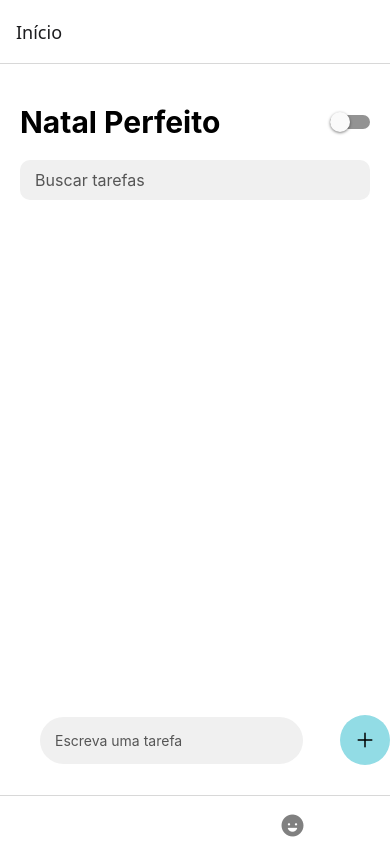
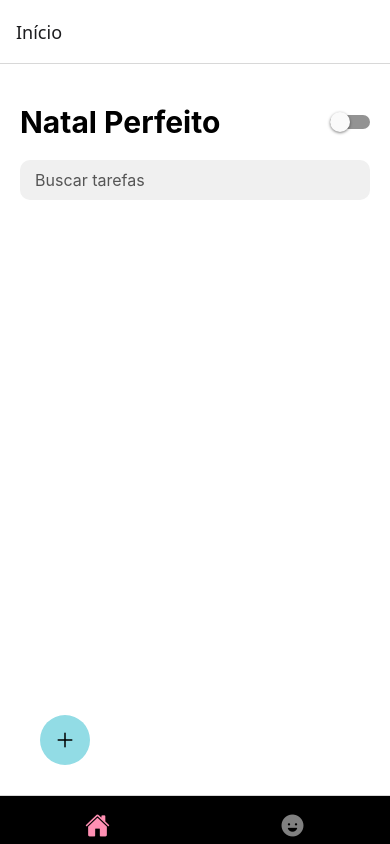
Before and after one commit to luciarigoni/luciarigoni-todolistchallenge, a React Native app: screen /HomeTabs in a window 390 px wide. Built offline with nearby package versions, Linux system fonts and the light colour scheme.

Commit message:
Faz correções no código

```diff
--- a/navigation/AppNavigator.js
+++ b/navigation/AppNavigator.js
@@ -3,6 +3,7 @@ import React from "react";
 import { createStackNavigator } from "@react-navigation/stack";
 import OnboardingScreen from "../screens/OnboardingScreen";
 import HomeTabs from "./HomeTabs";
+import AddTaskScreen from "../screens/AddTaskScreen"; //
 
 const Stack = createStackNavigator();
 
@@ -14,6 +15,7 @@ export default function AppNavigator() {
     >
       <Stack.Screen name="Onboarding" component={OnboardingScreen} />
       <Stack.Screen name="HomeTabs" component={HomeTabs} />
+      <Stack.Screen name="AddTask" component={AddTaskScreen} />
     </Stack.Navigator>
   );
 }
--- a/navigation/HomeTabs.js
+++ b/navigation/HomeTabs.js
@@ -1,9 +1,8 @@
-import React, { useContext } from "react";
+import React from "react";
 import { createBottomTabNavigator } from "@react-navigation/bottom-tabs";
 import Ionicons from "react-native-vector-icons/Ionicons";
 import HomeScreen from "../screens/HomeScreen";
 import BoredScreen from "../screens/BoredScreen";
-import { ThemeContext } from "../context/ThemeProvider";
 
 const Tab = createBottomTabNavigator();
 
@@ -20,11 +19,13 @@ export default function HomeTabs() {
           }
           return <Ionicons name={iconName} size={size} color={color} />;
         },
-        tabBarActiveTintColor: "#FFFFFF",
-        tabBarInactiveTintColor: "gray",
-
+        tabBarActiveTintColor: "#FF90B3", // Cor do ícone ativo
+        tabBarInactiveTintColor: "gray", // Cor do ícone inativo
+        tabBarStyle: {
+          backgroundColor: "#000000", // Fundo escuro para contraste
+        },
         tabBarItemStyle: {
-          paddingTop: 10, // Adicione o valor desejado para o espaçamento superior
+          paddingTop: 10,
         },
       })}
     >
--- a/screens/AddTaskScreen.js
+++ b/screens/AddTaskScreen.js
@@ -1,3 +1,4 @@
+// AddTaskScreen.js
 import React, { useState } from "react";
 import {
   View,
@@ -15,14 +16,21 @@ export default function AddTaskScreen({ navigation, route }) {
   const handleSaveTask = () => {
     if (task.trim()) {
       Keyboard.dismiss();
-      // Chama a função passada via props para adicionar a tarefa na HomeScreen
-      route.params.addTask(task);
+      route.params.addTask(task); // Adiciona a tarefa na HomeScreen
       navigation.goBack(); // Volta para a HomeScreen após salvar a tarefa
     }
   };
 
   return (
     <View style={styles.container}>
+      {/* Botão de voltar */}
+      <TouchableOpacity
+        style={styles.backButton}
+        onPress={() => navigation.goBack()}
+      >
+        <Ionicons name="close" size={40} color="#333" />
+      </TouchableOpacity>
+
       <Text style={styles.title}>Adicionar Nova Tarefa</Text>
       <TextInput
         style={styles.input}
@@ -45,6 +53,11 @@ const styles = StyleSheet.create({
     alignItems: "center",
     backgroundColor: "#FFFFFF",
     padding: 20,
+  },
+  backButton: {
+    position: "absolute",
+    top: 70, // Ajuste conforme necessário
+    left: 20, // Ajuste conforme necessário
   },
   title: {
     fontSize: 24,
--- a/screens/BoredScreen.js
+++ b/screens/BoredScreen.js
@@ -6,11 +6,13 @@ import {
   StyleSheet,
   Alert,
   ActivityIndicator,
+  Image,
 } from "react-native";
 
 export default function BoredScreen() {
   const [advice, setAdvice] = useState(null);
   const [loading, setLoading] = useState(false);
+  const [catImage, setCatImage] = useState(null);
 
   const handleButtonPress = () => {
     Alert.alert(
@@ -19,7 +21,10 @@ export default function BoredScreen() {
       [
         {
           text: "OK",
-          onPress: () => fetchAdvice(), // Chama a função para buscar o conselho após clicar em "OK"
+          onPress: () => {
+            fetchAdvice();
+            fetchCatImage();
+          },
         },
       ],
       { cancelable: true }
@@ -29,18 +34,41 @@ export default function BoredScreen() {
   const fetchAdvice = async () => {
     setLoading(true);
     try {
-      // Usei a URL da Advice API para obter um conselho
       const response = await fetch("https://api.adviceslip.com/advice");
       if (!response.ok) {
         throw new Error("Erro na resposta da API");
       }
       const data = await response.json();
-      setAdvice(data.slip.advice); // Conselho recebido da API
+      setAdvice(data.slip.advice);
     } catch (error) {
-      console.error("Erro ao buscar o conselho:", error); // Log de erro para depuração
+      console.error("Erro ao buscar o conselho:", error);
       Alert.alert(
         "Erro",
         "Não foi possível buscar um conselho agora. Tente novamente mais tarde."
+      );
+    } finally {
+      setLoading(false);
+    }
+  };
+
+  const fetchCatImage = async () => {
+    setLoading(true);
+    try {
+      const response = await fetch(
+        "https://api.thecatapi.com/v1/images/search",
+        {
+          headers: {
+            "x-api-key": "ylX4blBYT9FaoVd6OhvR", // Substitua pela sua chave de API
+          },
+        }
+      );
+      const data = await response.json();
+      setCatImage(data[0].url); // Obtém a URL de uma única imagem
+    } catch (error) {
+      console.error("Erro ao buscar a imagem do gato:", error);
+      Alert.alert(
+        "Erro",
+        "Não foi possível buscar a imagem de um gatinho agora. Tente novamente mais tarde."
       );
     } finally {
       setLoading(false);
@@ -56,12 +84,17 @@ export default function BoredScreen() {
       {loading ? (
         <ActivityIndicator size="large" color="#4EA5D9" style={styles.loader} />
       ) : (
-        advice && (
-          <View style={styles.adviceContainer}>
-            <Text style={styles.adviceText}>Conselho do Dia:</Text>
-            <Text style={styles.advice}>{advice}</Text>
-          </View>
-        )
+        <>
+          {advice && (
+            <View style={styles.adviceContainer}>
+              <Text style={styles.adviceText}>Conselho do Dia:</Text>
+              <Text style={styles.advice}>{advice}</Text>
+            </View>
+          )}
+          {catImage && (
+            <Image source={{ uri: catImage }} style={styles.catImage} />
+          )}
+        </>
       )}
     </View>
   );
@@ -73,6 +106,7 @@ const styles = StyleSheet.create({
     justifyContent: "center",
     alignItems: "center",
     backgroundColor: "#FFFFFF",
+    padding: 10,
   },
   text: {
     fontSize: 24,
@@ -112,4 +146,10 @@ const styles = StyleSheet.create({
     color: "#333333",
     textAlign: "center",
   },
+  catImage: {
+    width: 300,
+    height: 300,
+    borderRadius: 10,
+    marginTop: 20,
+  },
 });
--- a/screens/HomeScreen.js
+++ b/screens/HomeScreen.js
@@ -1,4 +1,5 @@
-import React, { useState } from "react";
+// HomeScreen.js
+import React, { useState, useEffect } from "react";
 import {
   View,
   Text,
@@ -6,25 +7,49 @@ import {
   TouchableOpacity,
   KeyboardAvoidingView,
   Platform,
-  Keyboard,
   Switch,
   StyleSheet,
   ScrollView,
 } from "react-native";
 import Ionicons from "react-native-vector-icons/Ionicons";
+import AsyncStorage from "@react-native-async-storage/async-storage";
 
-export default function HomeScreen() {
-  const [task, setTask] = useState("");
+export default function HomeScreen({ navigation }) {
   const [taskItems, setTaskItems] = useState([]);
   const [isDarkMode, setIsDarkMode] = useState(false);
   const [searchQuery, setSearchQuery] = useState("");
 
-  const handleAddTask = () => {
-    if (task.trim()) {
-      Keyboard.dismiss();
-      setTaskItems([...taskItems, task]);
-      setTask("");
-    }
+  // Carrega as tarefas do AsyncStorage ao montar a tela
+  useEffect(() => {
+    const loadTasks = async () => {
+      try {
+        const storedTasks = await AsyncStorage.getItem("tasks");
+        if (storedTasks) {
+          setTaskItems(JSON.parse(storedTasks));
+        }
+      } catch (error) {
+        console.error("Erro ao carregar tarefas:", error);
+      }
+    };
+
+    loadTasks();
+  }, []);
+
+  // Salva as tarefas no AsyncStorage sempre que a lista de tarefas é atualizada
+  useEffect(() => {
+    const saveTasks = async () => {
+      try {
+        await AsyncStorage.setItem("tasks", JSON.stringify(taskItems));
+      } catch (error) {
+        console.error("Erro ao salvar tarefas:", error);
+      }
+    };
+
+    saveTasks();
+  }, [taskItems]);
+
+  const addTask = (task) => {
+    setTaskItems([...taskItems, task]);
   };
 
   const completeTask = (index) => {
@@ -45,7 +70,6 @@ export default function HomeScreen() {
     backgroundColor: isDarkMode ? "#000000" : "#FFFFFF",
     color: isDarkMode ? "#FFFFFF" : "#000000",
     inputBackgroundColor: isDarkMode ? "#333333" : "#f0f0f0",
-    buttonBackgroundColor: isDarkMode ? "#bb86fc" : "#92DCE5",
   };
 
   return (
@@ -63,6 +87,7 @@ export default function HomeScreen() {
           <Switch value={isDarkMode} onValueChange={toggleTheme} />
         </View>
 
+        {/* Campo de busca de tarefa */}
         <TextInput
           style={[
             styles.searchInput,
@@ -97,26 +122,10 @@ export default function HomeScreen() {
         behavior={Platform.OS === "ios" ? "padding" : "height"}
         style={styles.writeTaskWrapper}
       >
-        <TextInput
-          style={[
-            styles.input,
-            {
-              backgroundColor: themeStyles.inputBackgroundColor,
-              color: themeStyles.color,
-            },
-          ]}
-          placeholder="Escreva uma tarefa"
-          placeholderTextColor={isDarkMode ? "#aaaaaa" : "#555555"}
-          value={task}
-          onChangeText={(text) => setTask(text)}
-        />
-        <TouchableOpacity onPress={handleAddTask}>
-          <View
-            style={[
-              styles.addWrapper,
-              { backgroundColor: themeStyles.buttonBackgroundColor },
-            ]}
-          >
+        <TouchableOpacity
+          onPress={() => navigation.navigate("AddTask", { addTask: addTask })}
+        >
+          <View style={styles.addWrapper}>
             <Ionicons name="add" size={24} color={themeStyles.color} />
           </View>
         </TouchableOpacity>
@@ -170,17 +179,12 @@ const styles = StyleSheet.create({
     width: "100%",
     paddingHorizontal: 20,
   },
-  input: {
-    paddingVertical: 15,
-    paddingHorizontal: 15,
-    width: "75%",
-    borderRadius: 60,
-  },
   addWrapper: {
     width: 50,
     height: 50,
     borderRadius: 30,
     justifyContent: "center",
     alignItems: "center",
+    backgroundColor: "#92DCE5",
   },
 });
```
